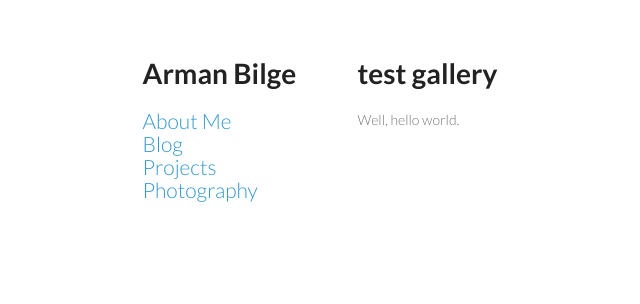
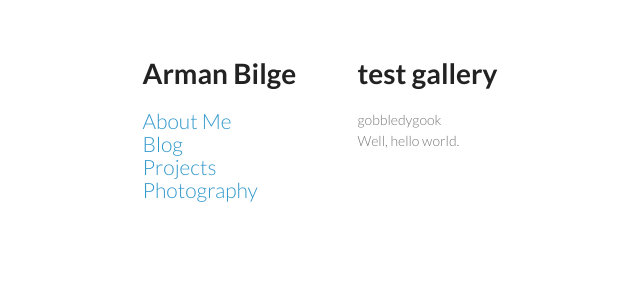
Before and after one commit to armanbilge/armanbilge.github.io, a Jekyll site: the page built from photos/test.md, in a window 1280 px wide. Shown: the top 304 px of the page, without its empty margins (140-780 px from the left). Built offline with Jekyll 4.4.1, drawn with Linux system fonts in a browser that asks for light colours.

Commit message:
Update gallery.md

```diff
--- a/_layouts/gallery.md
+++ b/_layouts/gallery.md
@@ -5,4 +5,6 @@ layout: default
 
 <h1>{{ page.title  }}</h1>
 
+{{ page.rubbish }}
+
 {{ content }}
```
